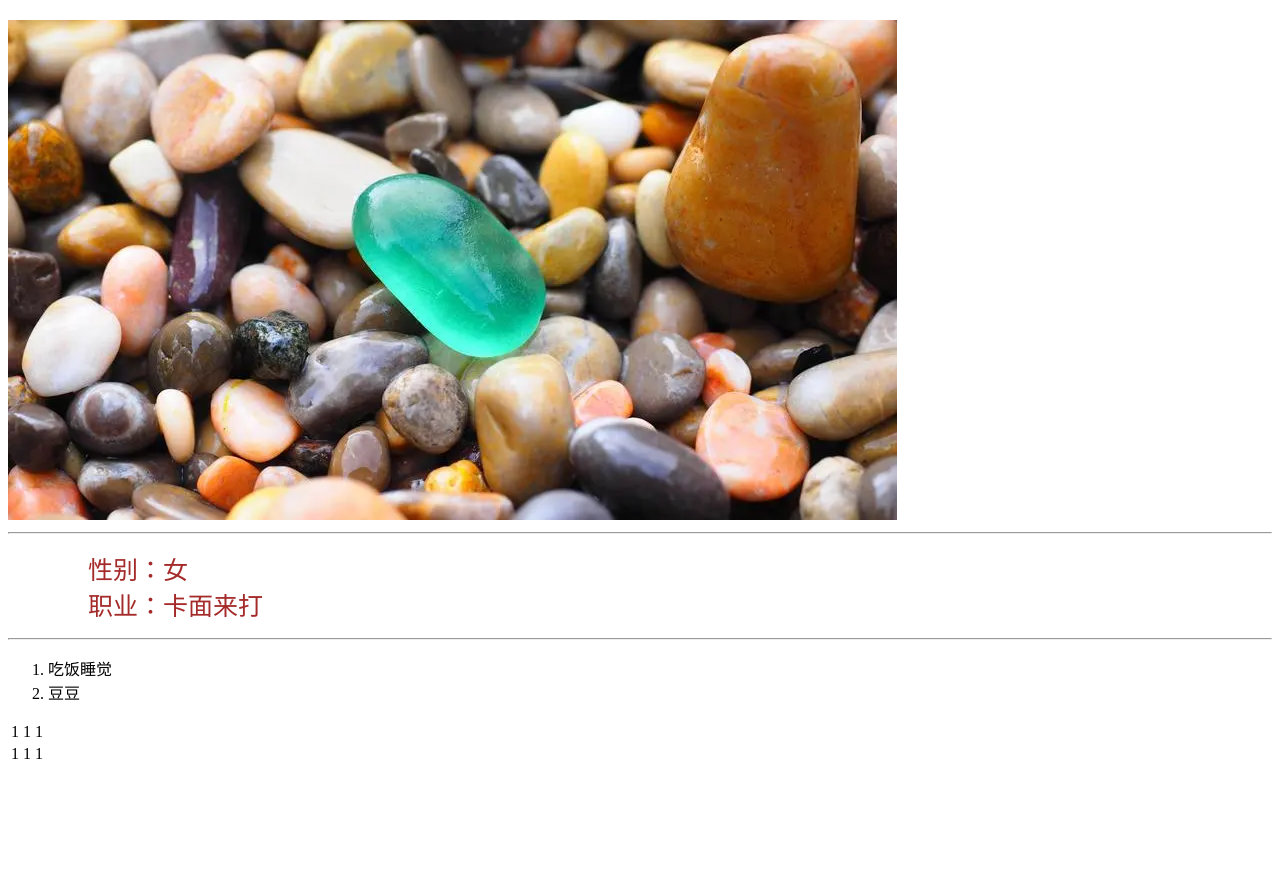
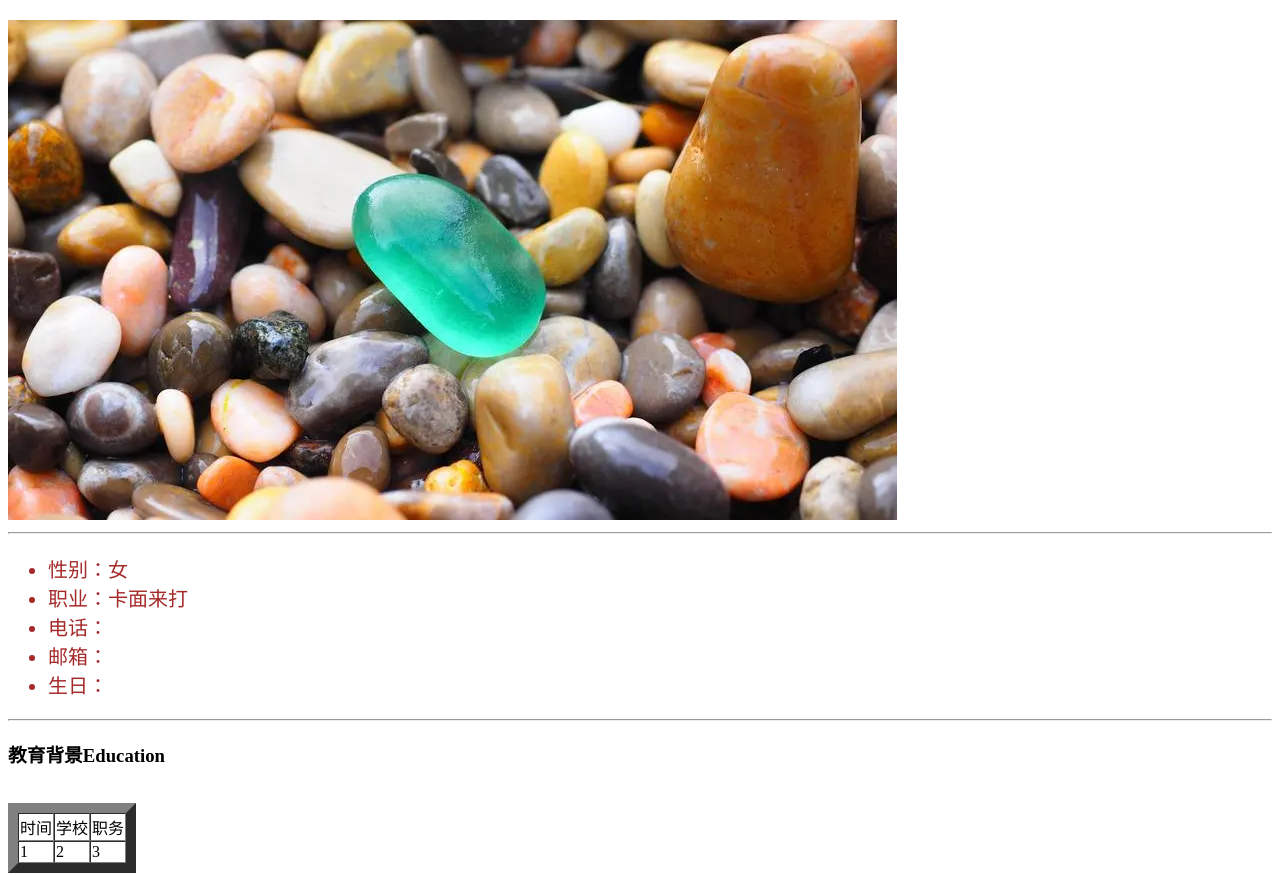
Before and after one commit to Madak0/Madak0.github.io, a plain HTML site: page index.html in a window 1280 px wide. Shown: the part 87-962 px from the top of the page. Before the commit the page ends 861 px from the top, so only its background shows below. Drawn offline with Linux system fonts and the light colour scheme.

Commit message:
Update index.html

```diff
--- a/index.html
+++ b/index.html
@@ -12,34 +12,39 @@
     <h1>小章鱼</h1><br>
     <img src="img\stone.jpg" alt="没了" weight="400px">
     <hr>
-    <ul>
-        <ul style="font-size: 25px;color:brown;">性别：女<br>
-            职业：卡面来打</ul>
-
+    <ul style="font-size: 20px;color:brown;">
+        <li>性别：女</li>
+        <li>职业：卡面来打</li>
+        <li>电话：</li>
+        <li>邮箱：</li>
+        <li>生日：</li>
     </ul>
     <hr>
-    <ol type="1">
-        <li>吃饭睡觉</li>
-        <li>豆豆</li>
-    </ol>
-    <table>
+    <h3>教育背景Education</h3><br>
+
+    <table border=10, cellspacing=0 >
         <tr>
-            <td>1</td>
-            <td>1</td>
-
-            <td>1</td>
-
+            <td>时间   </td>
+            <td>学校   </td>
+            <td>职务   </td>
         </tr>
         <tr>
-            <td>1</td>
-            <td>1</td>
-            <td>1</td>
-
+            <td>1   </td>
+            <td>2   </td>
+            <td>3   </td>
         </tr>
-
     </table>
-
+    <h3>工作经验</h3>
+    <ol type="1">
+        <li>吃饭</li>
+        <li>睡觉</li>
+    </ol>
+    <a href="https://madak0.github.io/form" >log in</a>
 
 </body>
 
 </html>
+
+</body>
+
+</html>
```
